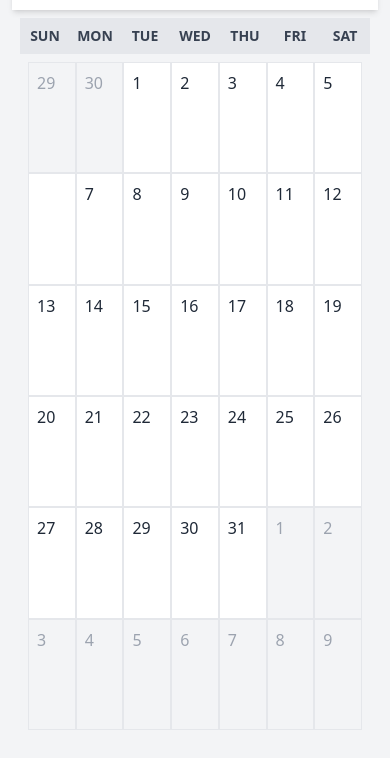
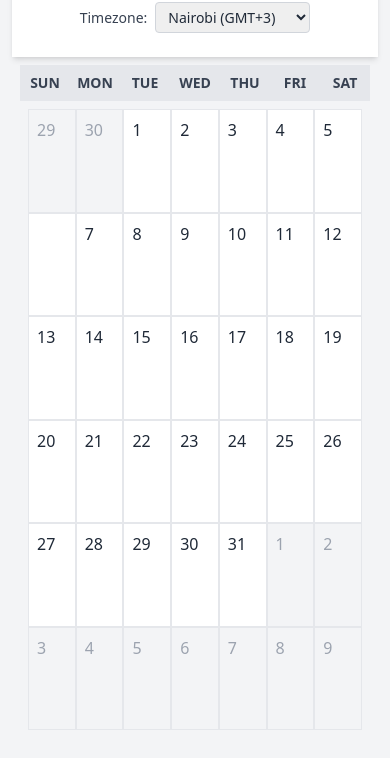
Before and after one commit to muchemiwamuyu/calender-manager, a plain HTML site: page index.html in a window 390 px wide. Shown: the part 86-844 px from the top of the page. Drawn offline with nearby package versions, Linux system fonts and the light colour scheme.

Commit message:
updated in accordance with the timezone

```diff
--- a/index.html
+++ b/index.html
@@ -9,9 +9,23 @@
 <body class="bg-gray-100 text-gray-800 h-screen w-screen flex flex-col p-3">
 
   <!-- Header -->
-  <header class="text-center py-6 bg-white shadow-md">
-    <h1 class="text-3xl font-bold">July 2025</h1>
-  </header>
+<header class="flex flex-col md:flex-row justify-between items-center py-6 px-4 bg-white shadow-md gap-4">
+  <h1 class="text-3xl font-bold text-center md:text-left">July 2025</h1>
+
+  <!-- Timezone Selector -->
+  <div class="flex items-center gap-2">
+    <label for="timezone" class="text-sm font-medium text-gray-700">Timezone:</label>
+    <select id="timezone" name="timezone" class="border border-gray-300 rounded px-2 py-1 text-sm focus:outline-none focus:ring-2 focus:ring-blue-500">
+      <option value="Africa/Nairobi">Nairobi (GMT+3)</option>
+      <option value="America/New_York">New York (GMT-4)</option>
+      <option value="Europe/London">London (GMT+1)</option>
+      <option value="Asia/Tokyo">Tokyo (GMT+9)</option>
+      <option value="UTC">UTC</option>
+      <!-- Add more as needed -->
+    </select>
+  </div>
+</header>
+
 
   <!-- Calendar Grid -->
   <main class="flex-1 grid grid-rows-[auto,1fr] m-2" id="calendar">
@@ -32,5 +46,6 @@
     </div>
   </main>
 <script src="./script.js"></script>
+<script src="./events.js"></script>
 </body>
 </html>
--- a/script.js
+++ b/script.js
@@ -1,54 +1,76 @@
 const datesGrid = document.getElementById('dates')
 
+let viewDate = new Date(); // Basis for calendar rendering
 
-let date = new Date()
+function getTimeZoneToday(timeZone) {
+  const now = new Date();
 
+  const formatter = new Intl.DateTimeFormat('en-US', {
+    timeZone,
+    year: 'numeric',
+    month: 'numeric',
+    day: 'numeric'
+  });
+
+  const parts = formatter.formatToParts(now);
+  const day = +parts.find(p => p.type === 'day').value;
+  const month = +parts.find(p => p.type === 'month').value - 1;
+  const year = +parts.find(p => p.type === 'year').value;
+
+  return { day, month, year };
+}
 
 function renderCalendar() {
-    const year = date.getFullYear()
-    const month = date.getMonth()
+  const selectedTimezone = document.getElementById('timezone').value;
+  const today = getTimeZoneToday(selectedTimezone);
 
-    const firstDay = new Date(year, month, 1).getDay()
-    const daysInMonth = new Date(year, month + 1, 0).getDate()
-    const daysInPrevMonth = new Date(year, month, 0).getDate()
-    const isCurrentMonth = date.getFullYear() === year && date.getMonth() === month;
+  const year = viewDate.getFullYear();
+  const month = viewDate.getMonth();
 
-    datesGrid.innerHTML = '' // Clear previous content
+  const firstDay = new Date(year, month, 1).getDay();
+  const daysInMonth = new Date(year, month + 1, 0).getDate();
+  const daysInPrevMonth = new Date(year, month, 0).getDate();
 
-    // 1. Add previous month's trailing days
+  datesGrid.innerHTML = '';
+
   for (let i = firstDay; i > 0; i--) {
-        const div = document.createElement('div')
-        div.textContent = daysInPrevMonth - i + 1
-        div.className = 'text-gray-400 p-2 border'
-        datesGrid.appendChild(div)
+    const div = document.createElement('div');
+    div.textContent = daysInPrevMonth - i + 1;
+    div.className = 'text-gray-400 p-2 border';
+    datesGrid.appendChild(div);
   }
 
-    // 2. Add current month days
   for (let i = 1; i <= daysInMonth; i++) {
-        const div = document.createElement('div')
-        div.textContent = i
+    const div = document.createElement('div');
+    div.textContent = i;
+
     let baseClasses = 'p-2 border bg-white hover:bg-blue-100 transition cursor-pointer';
 
-        //  highlight current date
-        if(isCurrentMonth && i === date.getDate()) {
-            baseClasses += "cursor-pointer bg-blue-500 text-white font-bold";
+    if (
+      today.year === year &&
+      today.month === month &&
+      i === today.day
+    ) {
+      baseClasses += ' bg-blue-600 text-white font-bold';
     }
 
-        div.className = baseClasses
-        datesGrid.appendChild(div)
+    div.className = baseClasses;
+    datesGrid.appendChild(div);
   }
 
-
-    // 3. Add next month’s leading days to fill the last row
-    const totalCells = firstDay + daysInMonth
-    const remaining = 42 - totalCells // To keep 6 full rows
+  const totalCells = firstDay + daysInMonth;
+  const remaining = 42 - totalCells;
 
   for (let i = 1; i <= remaining; i++) {
-        const div = document.createElement('div')
-        div.textContent = i
-        div.className = 'text-gray-400 p-2 border'
-        datesGrid.appendChild(div)
+    const div = document.createElement('div');
+    div.textContent = i;
+    div.className = 'text-gray-400 p-2 border';
+    datesGrid.appendChild(div);
   }
 }
 
-renderCalendar()
+document.getElementById('timezone').addEventListener('change', () => {
+  renderCalendar();
+});
+
+renderCalendar();
```
Also changed, not shown: events.js (added). Lines whose indentation alone changed are shown as unchanged.
